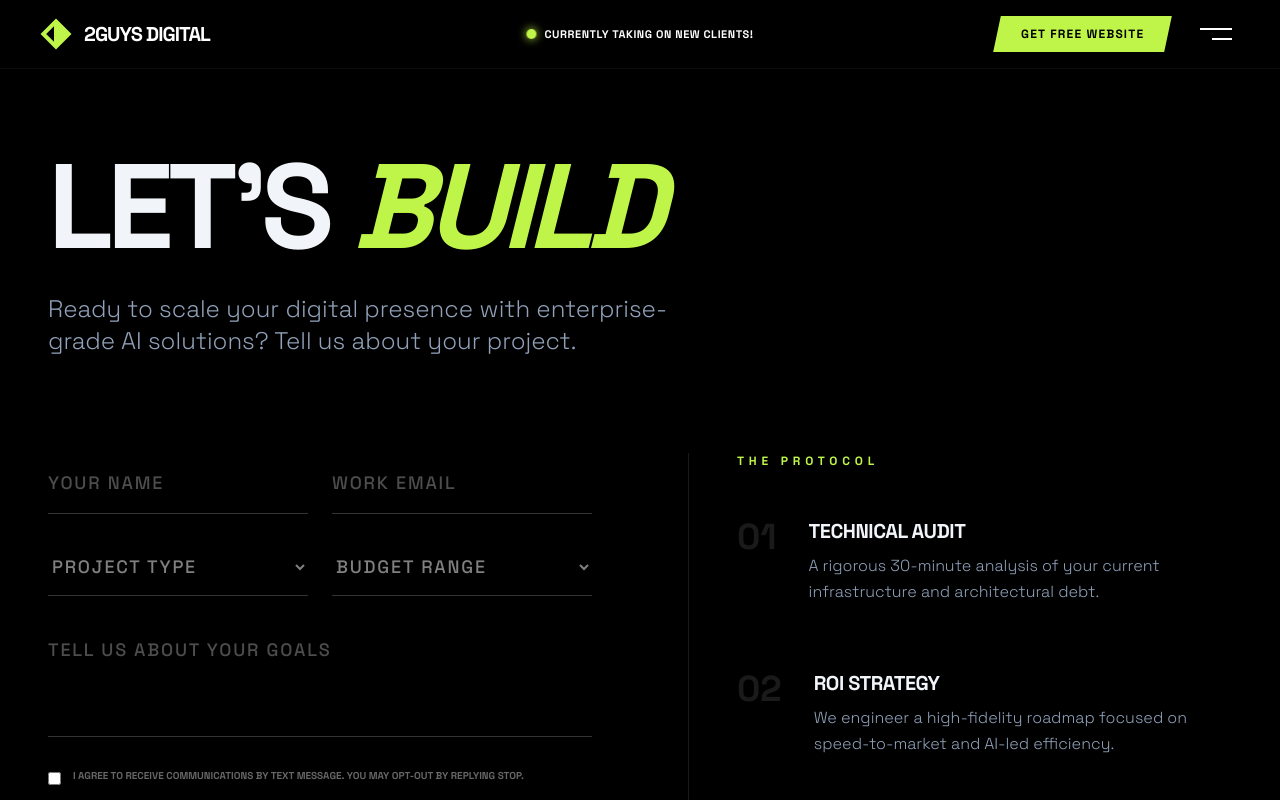
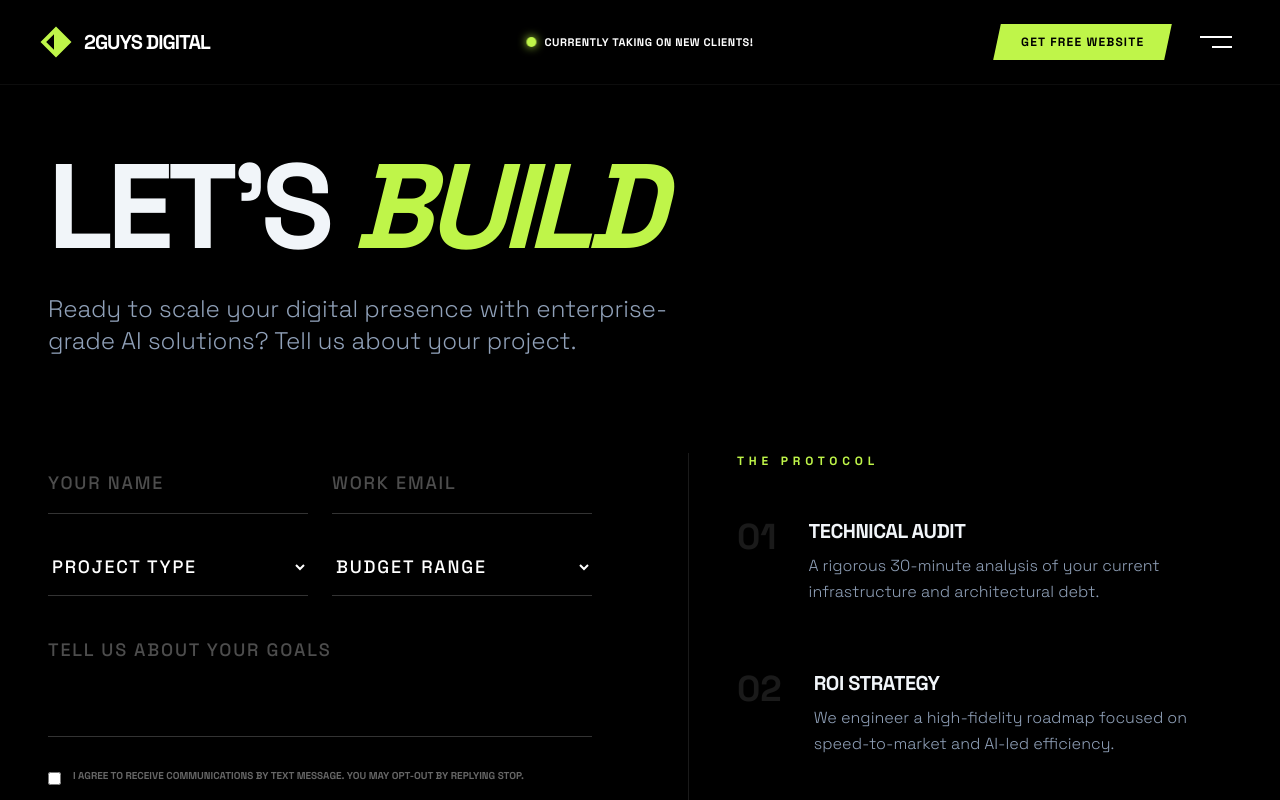
Before and after one commit to 2guysdigital8-eng/2Guys-Digital, a Next.js app: page /contact in a window 1280 px wide. Shown: the top 800 px of the page. Built offline with nearby package versions, Linux system fonts and the light colour scheme.

Commit message:
style: final layout refinements and form text color fix

```diff
--- a/src/app/page.tsx
+++ b/src/app/page.tsx
@@ -46,7 +46,7 @@ const clients = [
 
 export default function HomePage() {
   return (
-    <div className="pt-[73px]">
+    <div className="pt-[90px]">
       {/* Hero & Featured Work */}
       <section className="pt-20 pb-0 text-center border-b border-white/5 bg-black">
         <div className="max-w-4xl mx-auto px-6 mb-16">
@@ -117,12 +117,12 @@ export default function HomePage() {
       <BentoStats />
 
       {/* Featured clients marquee strip */}
-      <section className="py-24 bg-black border-y border-white/5">
+      <section className="py-16 bg-black border-y border-white/5">
         <div className="max-w-7xl mx-auto px-6 text-center">
-          <h2 className="text-2xl md:text-3xl font-bold uppercase tracking-[0.2em] mb-16 text-white italic">
+          <h2 className="text-2xl md:text-3xl font-bold uppercase tracking-widest mb-16 text-white italic">
             Featured <span className="text-[#bff549]">Clients</span>
           </h2>
-          <div className="grid grid-cols-2 md:grid-cols-5 gap-y-16 gap-x-12 items-center opacity-30 grayscale contrast-125">
+          <div className="grid grid-cols-2 md:grid-cols-5 gap-y-6 gap-x-8 items-center opacity-30 grayscale contrast-125">
             {["BILLBOARD", "KYLIE", "FORD", "DHL", "NAPLES", "KERWELL", "NORANI", "ROUTE", "LUNAR", "BLUE STAR"].map((name) => (
               <span key={name} className="text-2xl font-black tracking-tighter">{name}</span>
             ))}
@@ -228,7 +228,7 @@ export default function HomePage() {
 
       {/* Contact form section */}
       <section className="pt-16 pb-32 bg-black px-6 lg:px-20">
-        <div className="max-w-4xl mx-auto bg-neutral-900 border border-white/10 p-12 lg:p-20 text-white">
+        <div className="max-w-6xl mx-auto bg-neutral-900 border border-white/10 p-12 lg:p-20 text-white">
           <div className="text-center mb-16">
             <h2 className="text-5xl font-black tracking-tighter mb-4">Let&apos;s <span className="italic text-[#bff549]">Create Together</span></h2>
             <p className="text-slate-400 text-lg">Tell us what you&apos;re interested in and we&apos;ll get right back to you</p>
--- a/src/components/ContactForm.tsx
+++ b/src/components/ContactForm.tsx
@@ -28,27 +28,27 @@ export default function ContactForm({ theme = "dark" }: ContactFormProps) {
                     className={
                         isLight
                             ? "w-full bg-slate-50 border border-slate-200 focus:border-[#bff549] focus:outline-none h-14 px-6 text-black transition-colors"
-                            : "w-full bg-transparent border-0 border-b border-white/20 py-4 focus:outline-none focus:border-[#bff549] transition-colors text-lg text-white/50 uppercase tracking-widest font-medium"
+                            : "w-full bg-transparent border-0 border-b border-white/20 py-4 focus:outline-none focus:border-[#bff549] transition-colors text-lg text-white uppercase tracking-widest font-medium"
                     }
                 >
-                    <option>{isLight ? "Select Project Type" : "PROJECT TYPE"}</option>
-                    <option>AI Automation</option>
-                    <option>Web Platform</option>
-                    <option>Mobile App</option>
-                    <option>SaaS Development</option>
+                    <option className="text-black">{isLight ? "Select Project Type" : "PROJECT TYPE"}</option>
+                    <option className="text-black">AI Automation</option>
+                    <option className="text-black">Web Platform</option>
+                    <option className="text-black">Mobile App</option>
+                    <option className="text-black">SaaS Development</option>
                 </select>
                 <select
                     className={
                         isLight
                             ? "w-full bg-slate-50 border border-slate-200 focus:border-[#bff549] focus:outline-none h-14 px-6 text-black transition-colors"
-                            : "w-full bg-transparent border-0 border-b border-white/20 py-4 focus:outline-none focus:border-[#bff549] transition-colors text-lg text-white/50 uppercase tracking-widest font-medium"
+                            : "w-full bg-transparent border-0 border-b border-white/20 py-4 focus:outline-none focus:border-[#bff549] transition-colors text-lg text-white uppercase tracking-widest font-medium"
                     }
                 >
-                    <option>{isLight ? "Select Budget" : "BUDGET RANGE"}</option>
-                    <option>$10k – $25k</option>
-                    <option>$25k – $50k</option>
-                    <option>$50k – $100k</option>
-                    <option>$100k+</option>
+                    <option className="text-black">{isLight ? "Select Budget" : "BUDGET RANGE"}</option>
+                    <option className="text-black">$10k – $25k</option>
+                    <option className="text-black">$25k – $50k</option>
+                    <option className="text-black">$50k – $100k</option>
+                    <option className="text-black">$100k+</option>
                 </select>
             </div>
             <textarea
--- a/src/components/Navbar.tsx
+++ b/src/components/Navbar.tsx
@@ -41,7 +41,7 @@ export default function Navbar() {
     return (
         <>
             <header className="fixed top-0 z-50 w-full bg-black/90 backdrop-blur-md border-b border-white/5">
-                <div className="max-w-7xl mx-auto px-6 lg:px-10 py-4 flex items-center justify-between relative">
+                <div className="max-w-7xl mx-auto px-6 lg:px-10 py-6 flex items-center justify-between relative">
                     <Logo />
 
                     {/* Centered Badge */}
@@ -76,8 +76,8 @@ export default function Navbar() {
 
             {/* Mobile/Hamburger menu */}
             {open && (
-                <div className="fixed inset-0 z-40 bg-black px-6 pt-[100px] pb-12 flex flex-col items-center">
-                    <nav className="flex flex-col gap-8 w-full max-w-md text-center">
+                <div className="fixed inset-0 z-40 bg-black px-6 pt-[120px] pb-12 flex flex-col items-center">
+                    <nav className="flex flex-col gap-8 w-full items-center text-center">
                         {navLinks.map((link) => {
                             const active =
                                 link.href === "/"
```
